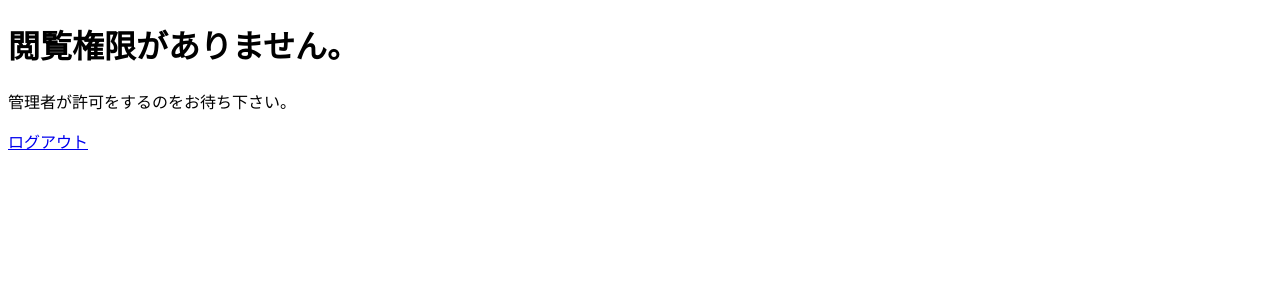
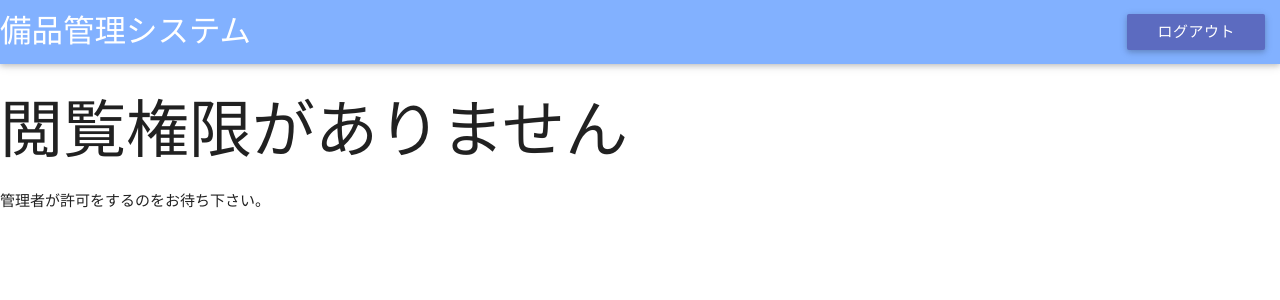
Before and after one commit to XMLPro/ManagementSystem, a Django app: template system/templates/notAllowView.html in a window 1280 px wide. Shown: the top 300 px of the page. Run offline with Django 3.2, Linux system fonts and the light colour scheme; the template is opened without the code that fills it, so the values that code supplies are empty; some libraries are stand-ins or nearby versions.

Commit message:
備品登録画面へのリンクもスーパーユーザーのみがみえるように変更

```diff
--- a/system/templates/base.html
+++ b/system/templates/base.html
@@ -13,8 +13,8 @@
           <li><a href="{% url 'system:top' %}">トップ</a></li>
           <li><a href="{% url 'system:mypage' %}">マイページ</a></li>
           <li><a href="{% url 'system:log' %}">履歴</a></li>
-          <li><a href="{% url 'system:addEquipment' %}">備品登録</a></li>
           {% if user.is_superuser %}
+            <li><a href="{% url 'system:addEquipment' %}">備品登録</a></li>
             <li><a href="{% url 'system:requestView' %}">備品リクエスト</a></li>
             <li><a href="/admin">管理者ページ</a></li>
           {% endif %}
@@ -24,8 +24,8 @@
           <li><a href="{% url 'system:top' %}">トップ</a></li>
           <li><a href="{% url 'system:mypage' %}">マイページ</a></li>
           <li><a href="{% url 'system:log' %}">履歴</a></li>
-          <li><a href="{% url 'system:addEquipment' %}">備品登録</a></li>
           {% if user.is_superuser %}
+            <li><a href="{% url 'system:addEquipment' %}">備品登録</a></li>
             <li><a href="{% url 'system:requestView' %}">備品リクエスト</a></li>
             <li><a href="/admin">管理者ページ</a></li>
           {% endif %}
--- a/system/templates/head.html
+++ b/system/templates/head.html
@@ -4,7 +4,7 @@
 <meta name="author" content="">
 <meta name="viewport" content="width=device-width, initial-scale=1.0"/>
 <link href="http://fonts.googleapis.com/icon?family=Material+Icons" rel="stylesheet">
-<link type="text/css" rel="stylesheet" href="{{ STATIC_URL }}css/materialize.min.css"  media="screen,projection"/>
+<link type="text/css" rel="stylesheet" href="/static/css/materialize.min.css"  media="screen,projection"/>
 <!--&#91;if lt IE 9&#93;>
   <script src="//cdn.jsdelivr.net/html5shiv/3.7.2/html5shiv.min.js"></script>
   <script src="//cdnjs.cloudflare.com/ajax/libs/respond.js/1.4.2/respond.min.js"></script>
--- a/system/templates/notAllowView.html
+++ b/system/templates/notAllowView.html
@@ -1,12 +1,21 @@
 <!DOCTYPE html>
 <html lang="ja">
-<head>
-    <meta charset="UTF-8">
-    <title>閲覧権限がありません。</title>
-</head>
-<body>
-<h1>閲覧権限がありません。</h1>
-<p>管理者が許可をするのをお待ち下さい。</p>
-<a href="/logout/">ログアウト</a>
-</body>
+  <head>
+    {% include "head.html" %}
+    <title>閲覧権限がありません</title>
+  </head>
+  <body>
+    <nav>
+      <div class="nav-wrapper">
+        <a href="/" class="brand-logo">備品管理システム</a>
+        <ul id="nav-mobile" class="right hide-on-med-and-down">
+          <li><a class="btn indigo lighten-1" href="/logout/">ログアウト</a></li>
+        </ul>
+      </div>
+    </nav>
+    <div class="row">
+      <h1>閲覧権限がありません</h1>
+      <p>管理者が許可をするのをお待ち下さい。</p>
+    </div>
+  </body>
 </html>
```
